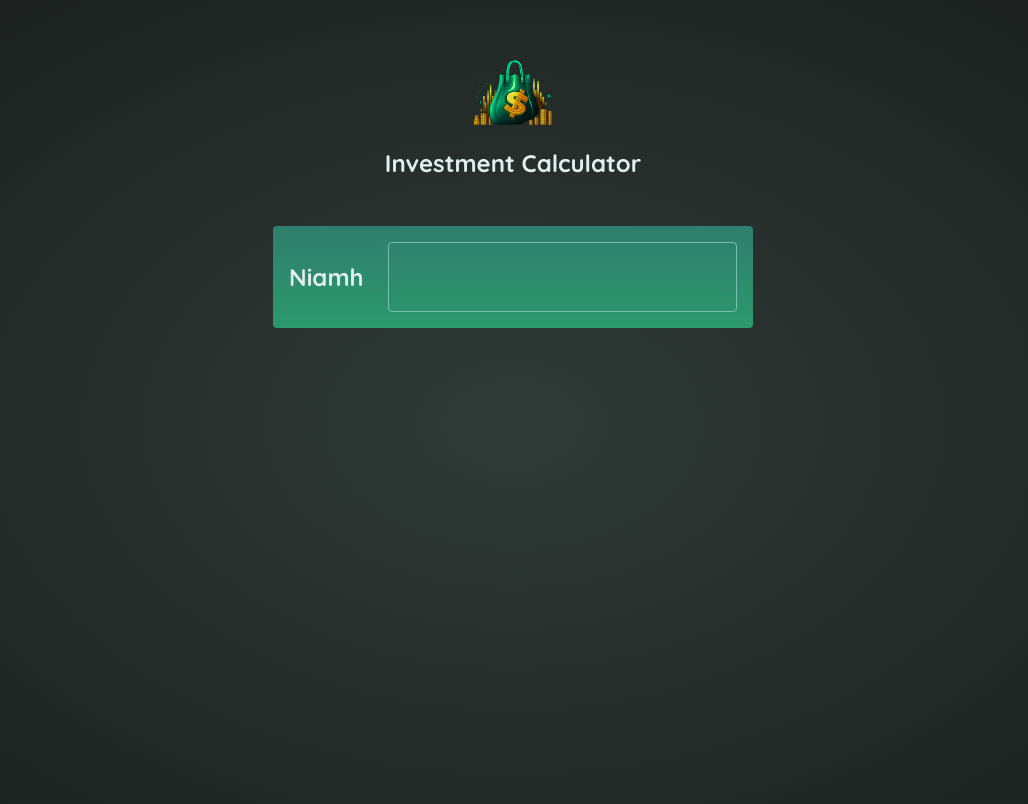
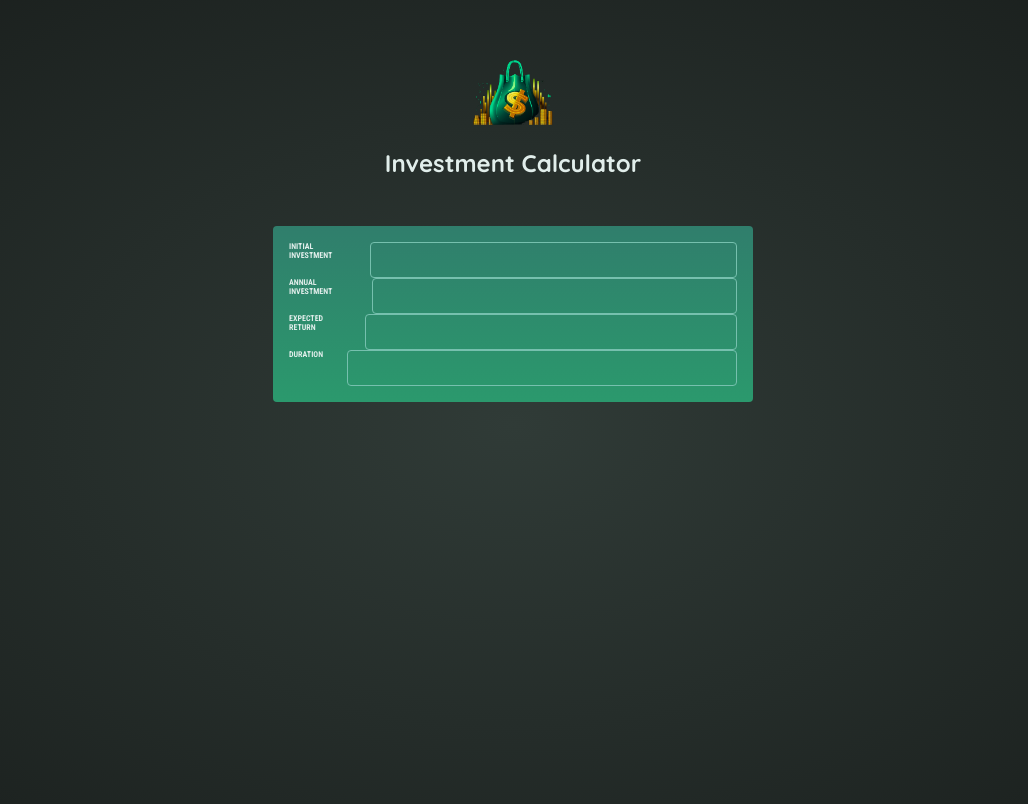
Before and after one commit to niamhbrockbank/investment-calculator, a React (Vite) app: page / in a window 1280 px wide. Shown: the top 804 px of the page, without its empty margins (127-1155 px from the left). Built offline with nearby package versions, Linux system fonts and the light colour scheme.

Commit message:
Add all user inputs

```diff
--- a/src/components/InputGroup.jsx
+++ b/src/components/InputGroup.jsx
@@ -1,8 +1,8 @@
-export default function InputGroup({ title, ...props }) {
+export default function InputGroup({ label, type = "text", ...props }) {
   return (
     <div className="input-group">
-      <h1>{title}</h1>
-      <input {...props}></input>
+      <label>{label}</label>
+      <input label={label} type={type} {...props}></input>
     </div>
   );
 }
--- a/src/components/UserInput.jsx
+++ b/src/components/UserInput.jsx
@@ -4,7 +4,10 @@ export default function UserInput() {
   const name = "Niamh";
   return (
     <section id="user-input">
-      <InputGroup title={name} />
+      <InputGroup label="Initial Investment" />
+      <InputGroup label="Annual Investment" />
+      <InputGroup label="Expected Return" />
+      <InputGroup label="Duration" />
     </section>
   );
 }
```
